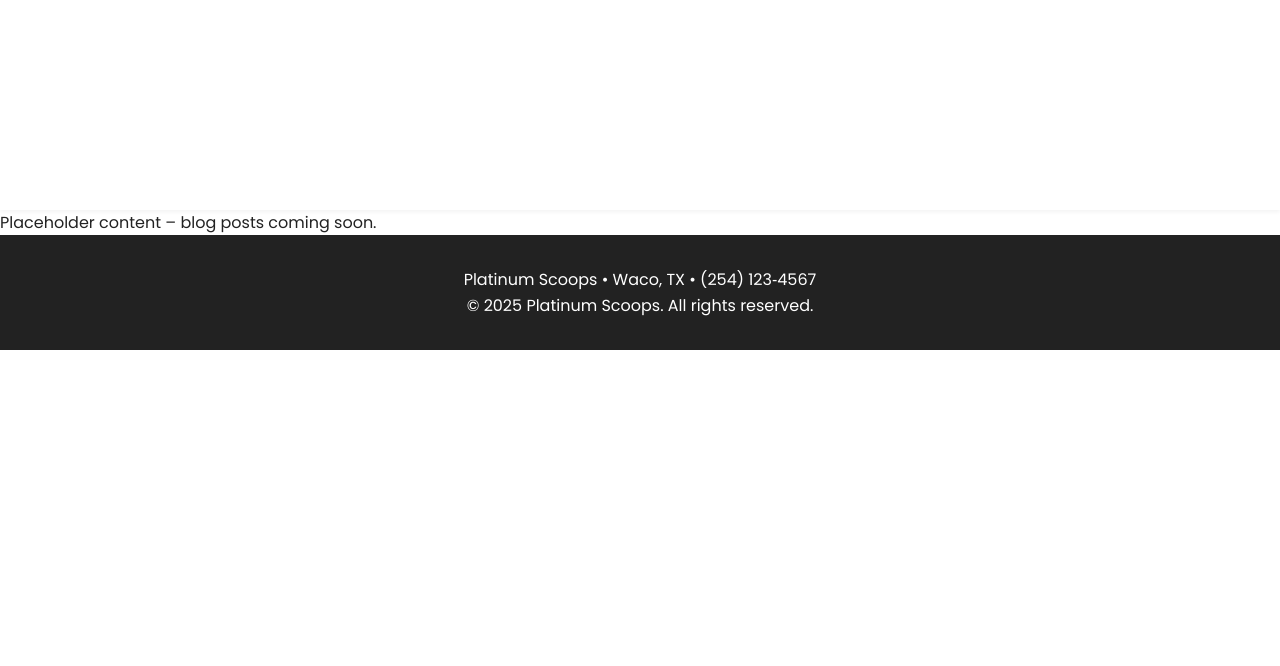
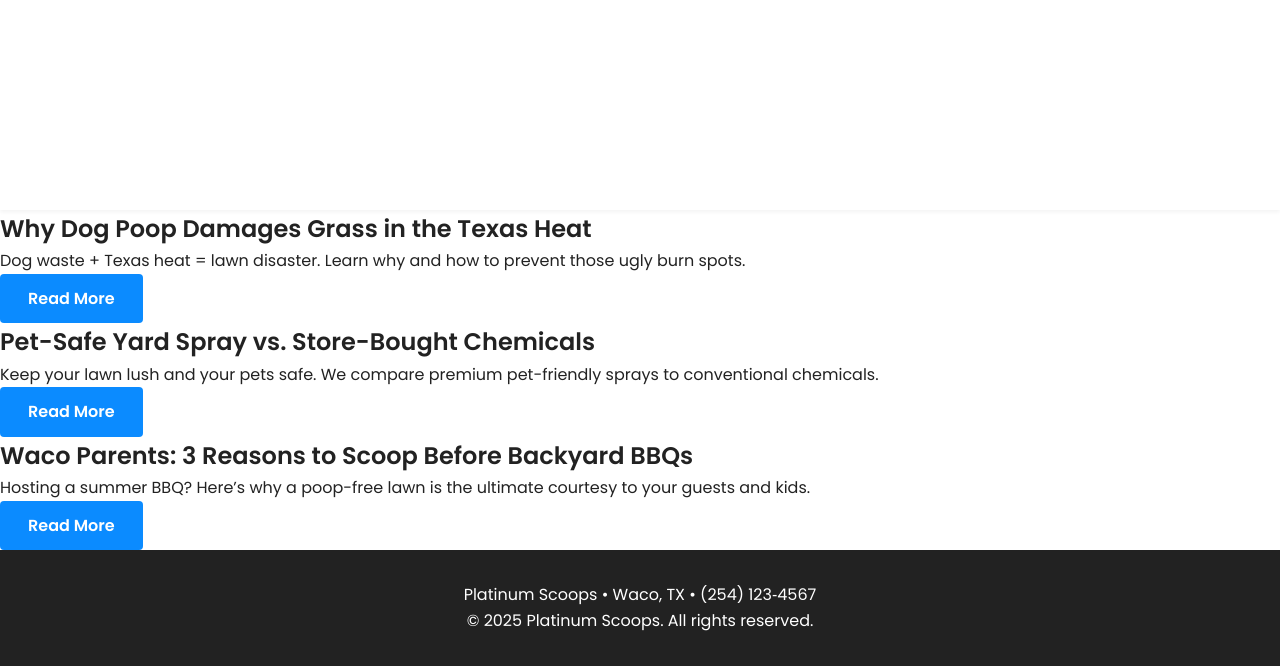
Before and after one commit to JackyeC/platinumscoops, a website: page blog/index.html in a window 1280 px wide. Shown: the part 336-1002 px from the top of the page. Before the commit the page ends 800 px from the top, so only its background shows below. Drawn offline with Linux system fonts and the light colour scheme.

Commit message:
Update index.html

```diff
--- a/blog/index.html
+++ b/blog/index.html
@@ -25,7 +25,23 @@
   </header>
 
   <main>
-    <p>Placeholder content – blog posts coming soon.</p>
+    <ic<article>
+    <h2>Why Dog Poop Damages Grass in the Texas Heat</h2>
+    <p>Dog waste + Texas heat = lawn disaster. Learn why and how to prevent those ugly burn spots.</p>
+    <a href="why-dog-poop-damages-grass.html" class="btn btn-primary">Read More</a>
+  </article>
+
+  <article>
+    <h2>Pet-Safe Yard Spray vs. Store-Bought Chemicals</h2>
+    <p>Keep your lawn lush and your pets safe. We compare premium pet-friendly sprays to conventional chemicals.</p>
+    <a href="pet-safe-yard-spray-vs-store-bought-chemicals.html" class="btn btn-primary">Read More</a>
+  </article>
+
+  <article>
+    <h2>Waco Parents: 3 Reasons to Scoop Before Backyard BBQs</h2>
+    <p>Hosting a summer BBQ? Here’s why a poop-free lawn is the ultimate courtesy to your guests and kids.</p>
+    <a href="waco-parents-3-reasons-to-scoop.html" class="btn btn-primary">Read More</a>
+  </article>
   </main>
 
   <footer>
```
